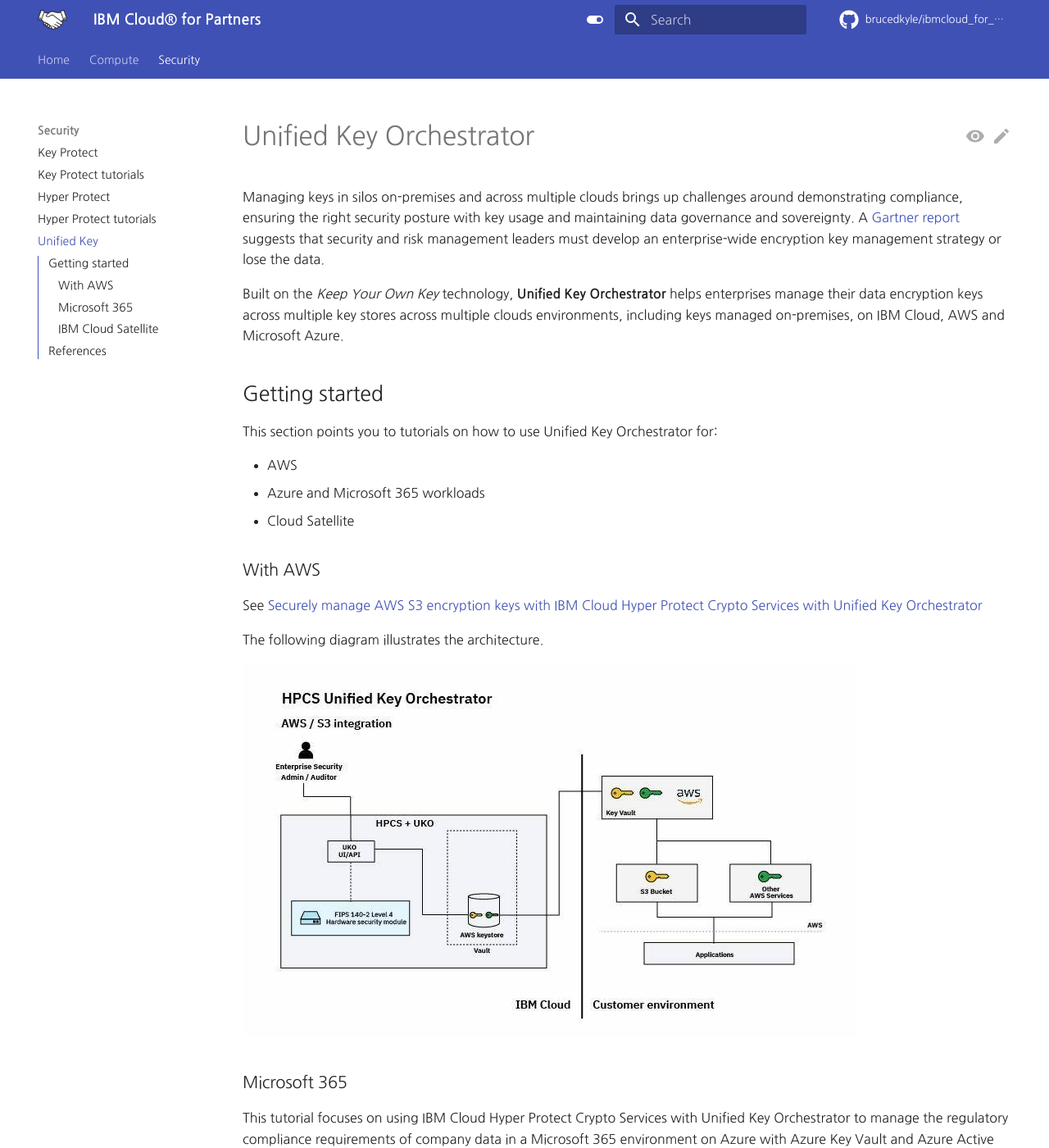
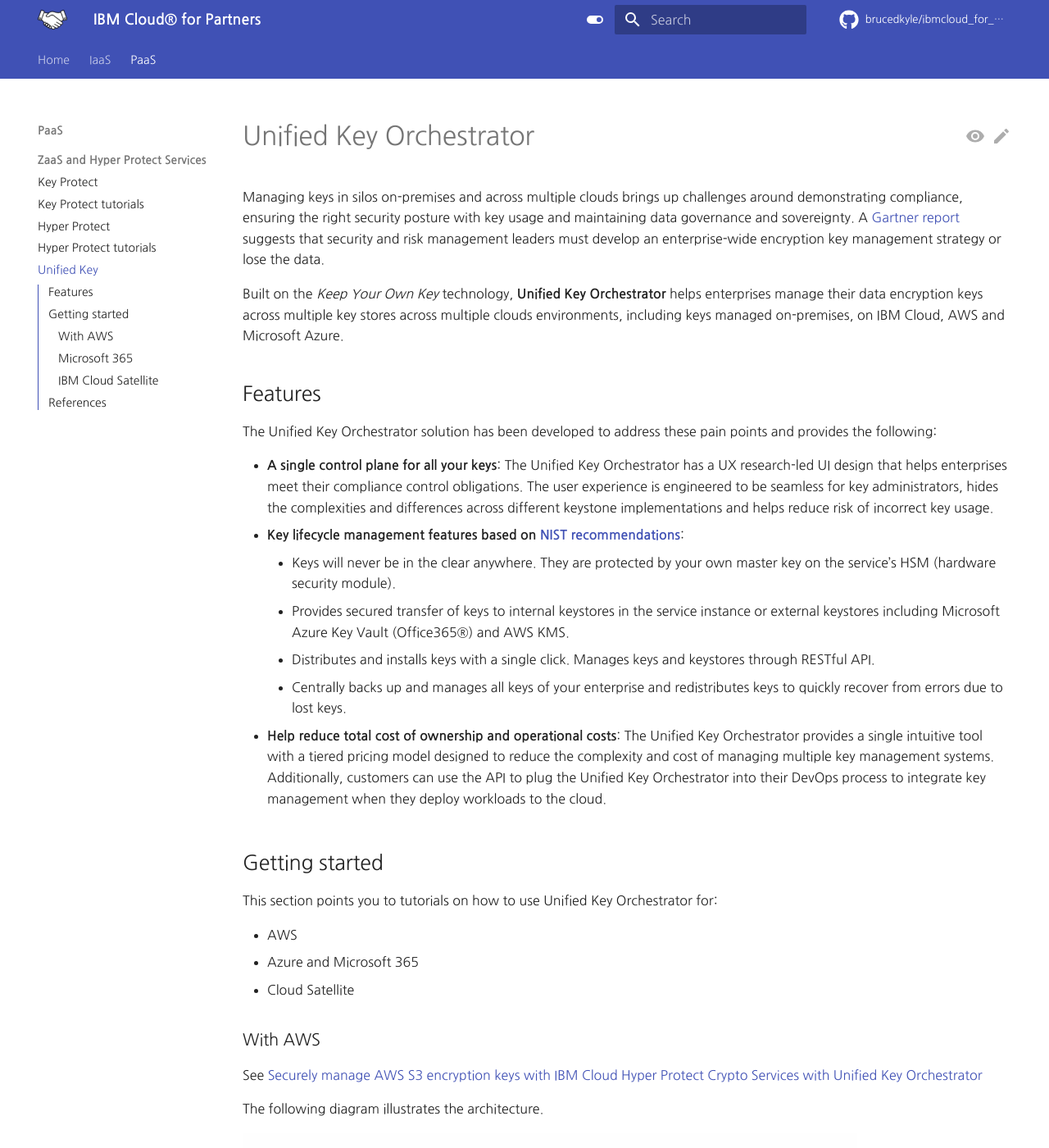
Before and after one commit to brucedkyle/ibmcloud_for_partners, an MkDocs documentation site: the page built from docs/security/unifiedkey.md, in a window 1280 px wide and 1400 px high. Shown: the whole window at 82% size. Built offline with MkDocs 1.6.1 and Material for MkDocs 9.7.7, drawn with Linux system fonts in a browser that asks for light colours; comment, search, counter and statistics services are not loaded.

Commit message:
update powervs, unifiedkey

```diff
--- a/docs/security/unifiedkey.md
+++ b/docs/security/unifiedkey.md
@@ -4,12 +4,26 @@
 
 Built on the _Keep Your Own Key_ technology, **Unified Key Orchestrator** helps enterprises manage their data encryption keys across multiple key stores across multiple clouds environments, including keys managed on-premises, on IBM Cloud, AWS and Microsoft Azure.
 
+## Features
+
+The Unified Key Orchestrator solution has been developed to address these pain points and provides the following:
+
+- **A single control plane for all your keys**: The Unified Key Orchestrator has a UX research-led UI design that helps enterprises meet their compliance control obligations. The user experience is engineered to be seamless for key administrators, hides the complexities and differences across different keystone implementations and helps reduce risk of incorrect key usage.
+- **Key lifecycle management features based on [NIST recommendations](https://csrc.nist.gov/publications/detail/sp/800-57-part-1/rev-5/final)**:
+
+    - Keys will never be in the clear anywhere. They are protected by your own master key on the service’s HSM (hardware security module).
+    - Provides secured transfer of keys to internal keystores in the service instance or external keystores including Microsoft Azure Key Vault (Office365®) and AWS KMS.
+    - Distributes and installs keys with a single click. Manages keys and keystores through RESTful API.
+    - Centrally backs up and manages all keys of your enterprise and redistributes keys to quickly recover from errors due to lost keys.
+
+- **Help reduce total cost of ownership and operational costs**: The Unified Key Orchestrator provides a single intuitive tool with a tiered pricing model designed to reduce the complexity and cost of managing multiple key management systems. Additionally, customers can use the API to plug the Unified Key Orchestrator into their DevOps process to integrate key management when they deploy workloads to the cloud.
+
 ## Getting started
 
 This section points you to tutorials on how to use Unified Key Orchestrator for:
 
 - AWS
-- Azure and Microsoft 365 workloads
+- Azure and Microsoft 365
 - Cloud Satellite
 
 ### With AWS
--- a/mkdocs.yml
+++ b/mkdocs.yml
@@ -3,14 +3,16 @@
   - Home:
     - Home page: index.md
     - About: about.md
-  - Compute:
-    - PowerVS: powervs.md
-  - Security:
-    - Key Protect: ./security/keyprotect.md
-    - Key Protect tutorials: ./security/keyprotect-tutorials.md
-    - Hyper Protect: ./security/hyperprotect.md
-    - Hyper Protect tutorials: ./security/hyperprotect-tutorials.md
-    - Unified Key: ./security/unifiedkey.md
+  - IaaS:
+    - Extended enterprise:
+      - PowerVS: ./compute/powervs.md
+  - PaaS:
+    - ZaaS and Hyper Protect Services:
+      - Key Protect: ./security/keyprotect.md
+      - Key Protect tutorials: ./security/keyprotect-tutorials.md
+      - Hyper Protect: ./security/hyperprotect.md
+      - Hyper Protect tutorials: ./security/hyperprotect-tutorials.md
+      - Unified Key: ./security/unifiedkey.md
 theme:
   name: material
   font:
```
Also changed, not shown: docs/compute/powervs.md (added, +81 -0 lines), docs/powervs.md (deleted, +0 -33 lines), docs/security/hyperprotect-tutorials.md (+6 -0 lines), docs/compute/powervs-deployment.md (added).
